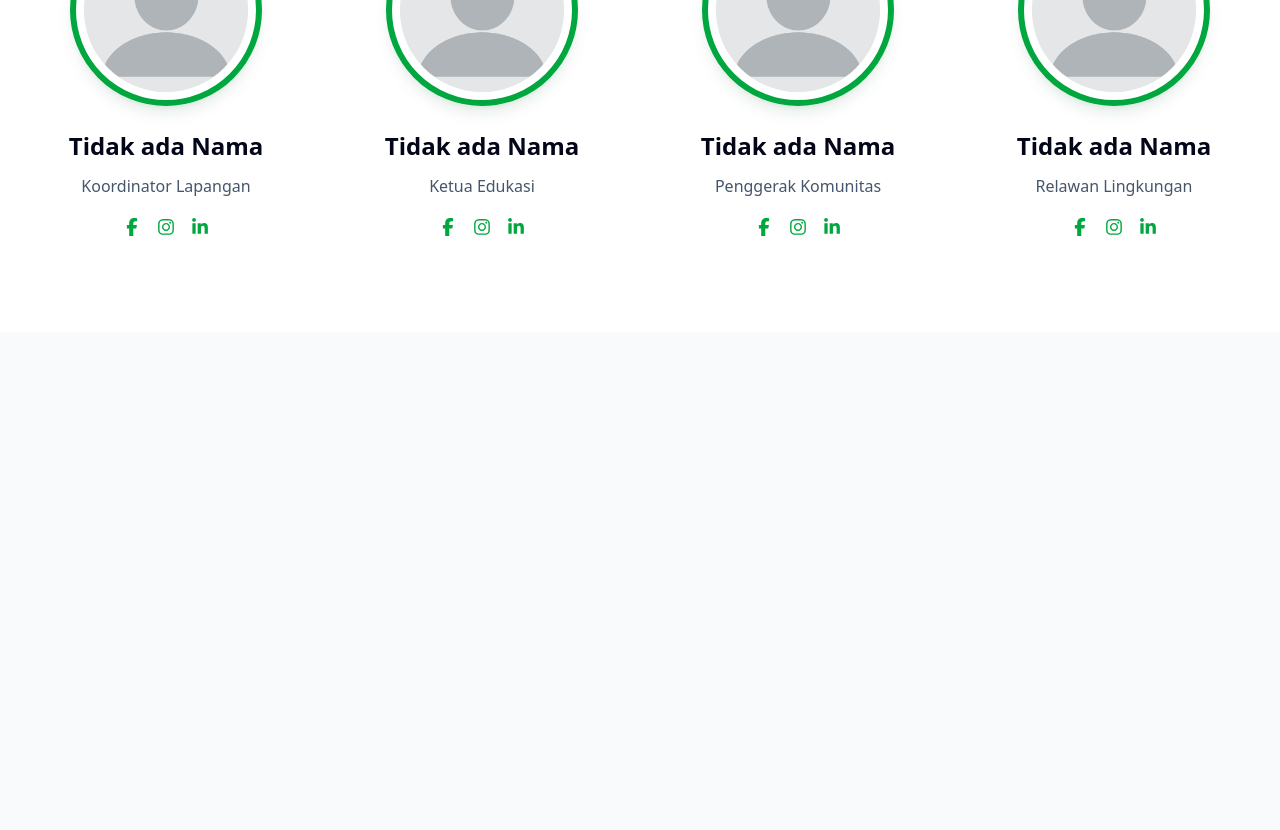
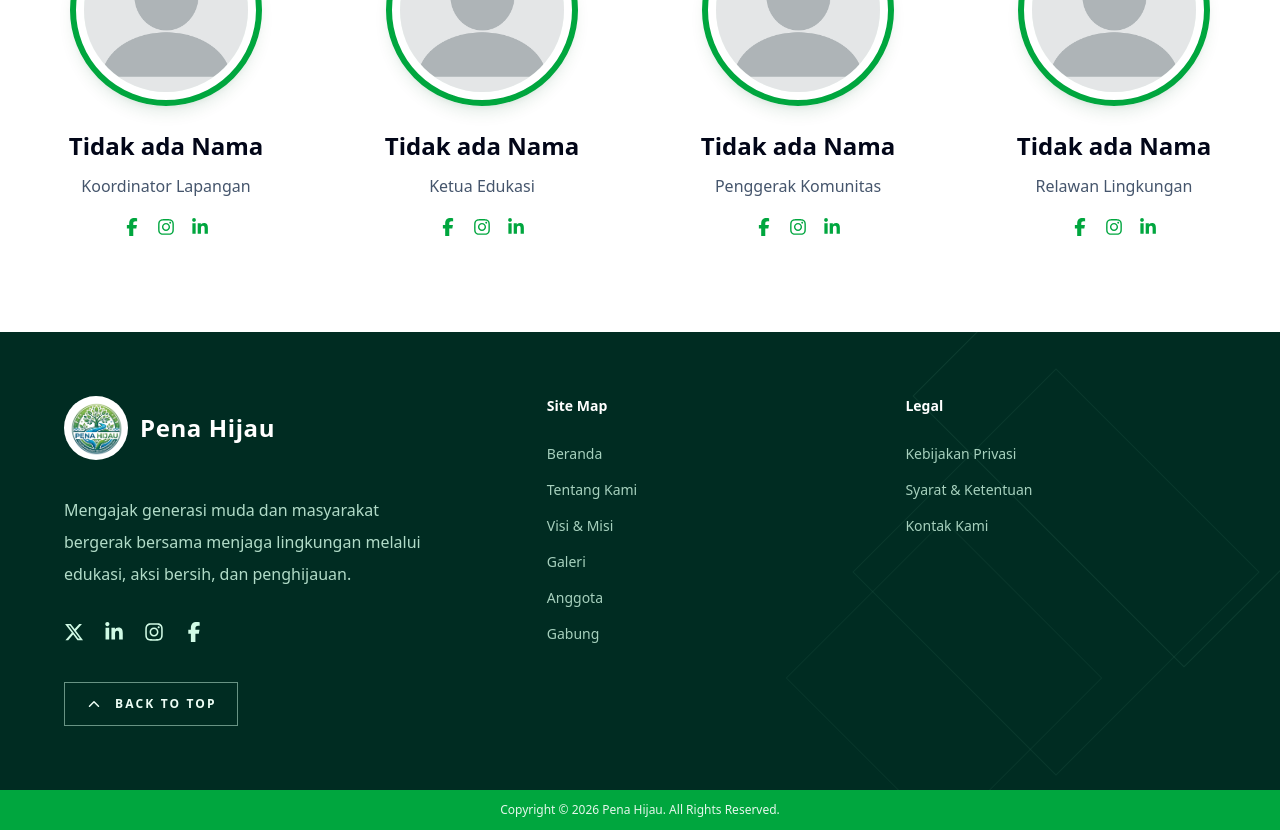
Before and after one commit to mardinajalah/pena-hijau, a Next.js app in the folder apps/frontend/: page / in a window 1280 px wide. Shown: the part 2900-3730 px from the top of the page. Before the commit the page ends 3232 px from the top, so only its background shows below. Built offline with nearby package versions, Linux system fonts and the light colour scheme.

Commit message:
Add Footer component and integrate into HomePage; update RootLayout to include Footer

```diff
--- a/apps/frontend/app/layout.tsx
+++ b/apps/frontend/app/layout.tsx
@@ -2,6 +2,7 @@ import type { Metadata } from 'next';
 import { Geist, Geist_Mono } from 'next/font/google';
 import './globals.css';
 import Navbar from '@/components/layouts/Navbar';
+import Footer from '@/components/layouts/Footer';
 
 const geistSans = Geist({
   variable: '--font-geist-sans',
@@ -31,6 +32,7 @@ export default function RootLayout({
       <body className='min-h-full flex flex-col bg-slate-50'>
         <Navbar />
         <main>{children}</main>
+        <Footer />
       </body>
     </html>
   );
--- /dev/null
+++ b/apps/frontend/components/layouts/Footer.tsx
@@ -0,0 +1,131 @@
+'use client';
+
+import Image from 'next/image';
+import Link from 'next/link';
+import { FaFacebookF, FaInstagram, FaLinkedinIn, FaXTwitter } from 'react-icons/fa6';
+import { FiChevronUp } from 'react-icons/fi';
+
+const siteMapLinks = ['Beranda', 'Tentang Kami', 'Visi & Misi', 'Galeri', 'Anggota', 'Gabung'];
+
+const legalLinks = ['Kebijakan Privasi', 'Syarat & Ketentuan', 'Kontak Kami'];
+
+const socialLinks = [
+  {
+    label: 'X Twitter',
+    Icon: FaXTwitter,
+  },
+  {
+    label: 'LinkedIn',
+    Icon: FaLinkedinIn,
+  },
+  {
+    label: 'Instagram',
+    Icon: FaInstagram,
+  },
+  {
+    label: 'Facebook',
+    Icon: FaFacebookF,
+  },
+];
+
+const Footer = () => {
+  const handleBackToTop = () => {
+    window.scrollTo({
+      top: 0,
+      behavior: 'smooth',
+    });
+  };
+
+  return (
+    <footer className='bg-emerald-950 text-emerald-50'>
+      <div className='relative px-8 py-12 sm:px-12 lg:px-16 lg:py-16'>
+        <div className='pointer-events-none absolute inset-0 overflow-hidden opacity-20'>
+          <div className='absolute -right-24 -top-32 h-96 w-96 rotate-45 border border-emerald-200/40' />
+          <div className='absolute right-20 top-24 h-72 w-72 rotate-45 border border-emerald-200/30' />
+          <div className='absolute bottom-0 right-56 h-56 w-56 rotate-45 border border-emerald-200/25' />
+        </div>
+
+        <div className='relative grid gap-12 lg:grid-cols-[1.4fr_1fr_1fr]'>
+          <div>
+            <Link
+              href='#'
+              className='inline-flex items-center gap-3'
+            >
+              <Image
+                src='/logo.png'
+                alt='Logo Pena Hijau'
+                width={64}
+                height={64}
+                className='h-16 w-16 rounded-full bg-white object-contain p-1'
+              />
+              <span className='text-2xl font-bold tracking-wide text-white'>Pena Hijau</span>
+            </Link>
+
+            <p className='mt-7 max-w-sm text-base leading-8 text-emerald-100/85'>Mengajak generasi muda dan masyarakat bergerak bersama menjaga lingkungan melalui edukasi, aksi bersih, dan penghijauan.</p>
+
+            <div className='mt-8 flex gap-5 text-xl text-emerald-100'>
+              {socialLinks.map(({ label, Icon }) => (
+                <Link
+                  key={label}
+                  href='#'
+                  aria-label={label}
+                  className='transition-colors hover:text-green-400'
+                >
+                  <Icon aria-hidden='true' />
+                </Link>
+              ))}
+            </div>
+
+            <button
+              type='button'
+              onClick={handleBackToTop}
+              className='mt-10 inline-flex items-center gap-3 border border-emerald-100/50 px-5 py-3 text-xs font-bold uppercase tracking-[0.18em] text-emerald-50 transition-colors hover:border-green-400 hover:text-green-400'
+            >
+              <FiChevronUp
+                className='text-lg'
+                aria-hidden='true'
+              />
+              Back To Top
+            </button>
+          </div>
+
+          <div>
+            <h3 className='text-sm font-bold text-white'>Site Map</h3>
+            <ul className='mt-7 space-y-4 text-sm text-emerald-100/80'>
+              {siteMapLinks.map((link) => (
+                <li key={link}>
+                  <Link
+                    href='#'
+                    className='transition-colors hover:text-green-400'
+                  >
+                    {link}
+                  </Link>
+                </li>
+              ))}
+            </ul>
+          </div>
+
+          <div>
+            <h3 className='text-sm font-bold text-white'>Legal</h3>
+            <ul className='mt-7 space-y-4 text-sm text-emerald-100/80'>
+              {legalLinks.map((link) => (
+                <li key={link}>
+                  <Link
+                    href='#'
+                    className='transition-colors hover:text-green-400'
+                  >
+                    {link}
+                  </Link>
+                </li>
+              ))}
+            </ul>
+          </div>
+        </div>
+      </div>
+
+      <div className='bg-green-600 px-6 py-3 text-center text-xs text-white/90'>Copyright &copy; 2026 Pena Hijau. All Rights Reserved.</div>
+    </footer>
+  );
+};
+
+export default Footer;
--- a/apps/frontend/components/pages/HomePage.tsx
+++ b/apps/frontend/components/pages/HomePage.tsx
@@ -2,6 +2,7 @@ import HeroSaction from '../layouts/HeroSaction';
 import GallerySection from '../layouts/GallerySection';
 import VisionMissionSection from '../layouts/VisionMissionSection';
 import MemberSection from '../layouts/MemberSection';
+import Footer from '../layouts/Footer';
 
 const HomePage = () => {
   return (
```
